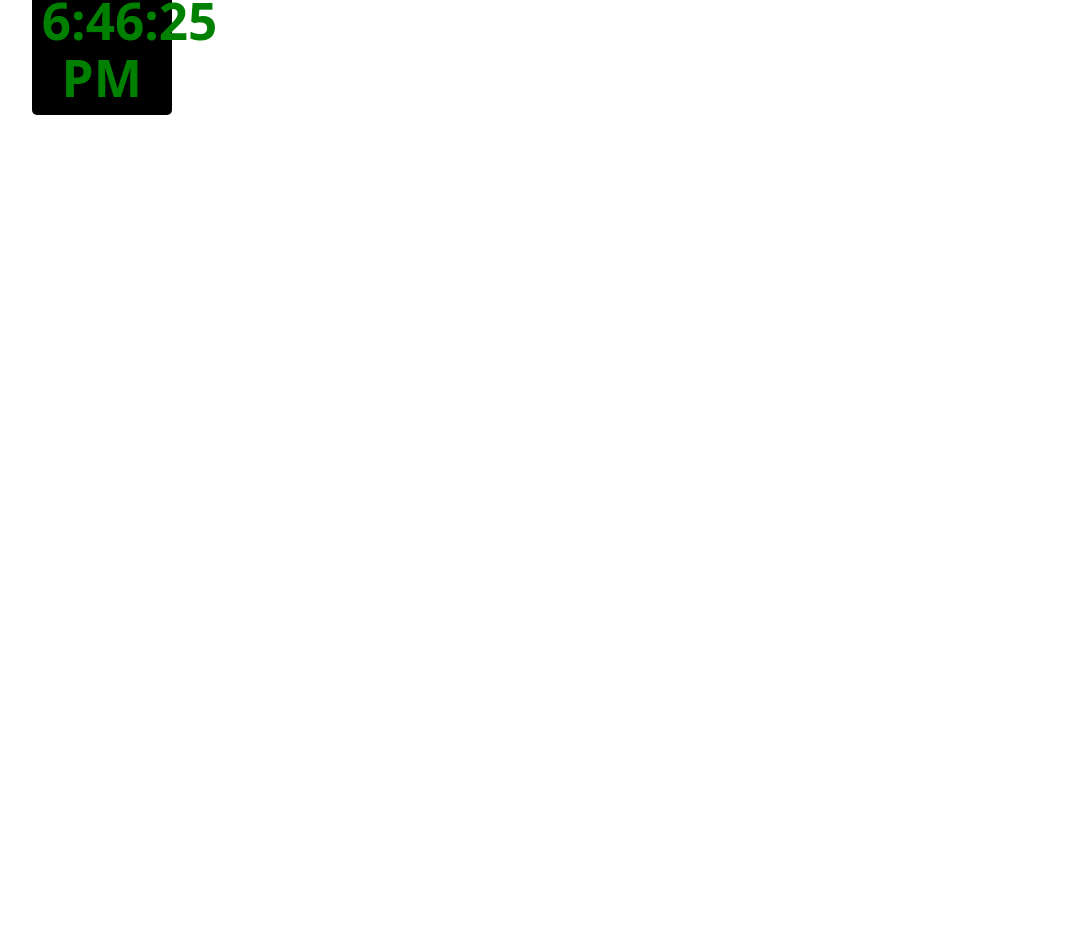
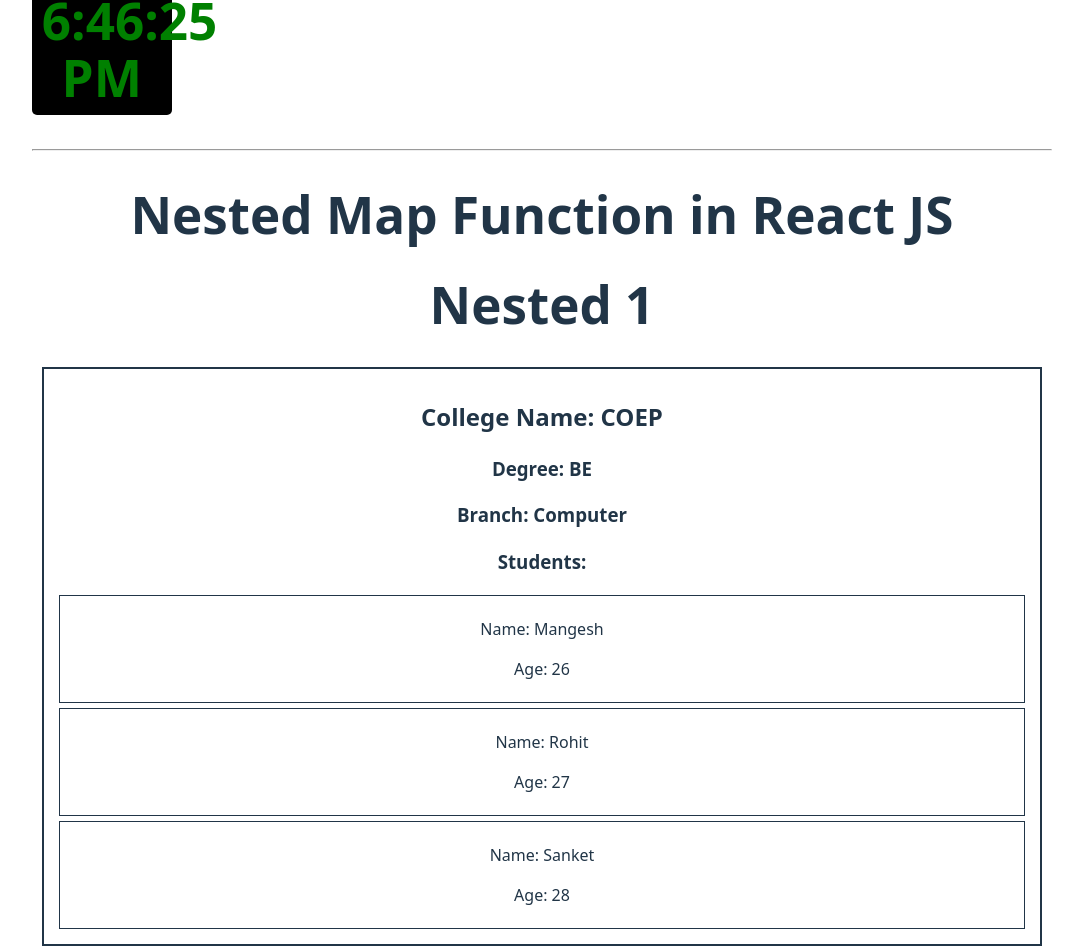
Before and after one commit to mangesh687/react-revise, a React (Vite) app: page / in a window 1280 px wide. Shown: the part 10505-11451 px from the top of the page, without its empty margins (98-1181 px from the left). Before the commit the page ends 10686 px from the top, so only its background shows below. Built offline with nearby package versions, Linux system fonts and the light colour scheme.

Commit message:
nested map

```diff
--- a/src/App.jsx
+++ b/src/App.jsx
@@ -22,6 +22,7 @@ import HandleRadioButton from "./HandleRadioButton";
 import LoopInMap from "./LoopInMap";
 import ReuseComponent from "./ReuseComponent";
 import ClockTime from "./ClockTime";
+import NestedMap from "./NestedMap";
 
 function App() {
   const [counter, setCounter] = useState(0);
@@ -45,6 +46,42 @@ function App() {
     { name: "Sanket", age: 28, city: "Banglore" },
     { name: "Amol", age: 29, city: "Chennai" },
   ];
+
+const obj4 = [
+  {
+    college: "COEP",
+    degree: "BE",
+    branch: "Computer",
+    students: [
+      { student: "Mangesh", age: 26 },
+      { student: "Rohit", age: 27 },
+      { student: "Sanket", age: 28 }
+    ]
+  },
+  {
+    college: "SPCE",
+    degree: "BE",
+    branch: "IT",
+    students: [
+      { student: "Amol", age: 29 },
+      { student: "Ajinkya", age: 30 },
+      { student: "Rahul", age: 25 }
+    ]
+  },
+  {
+    college: "DJSCE",
+    degree: "BE",
+    branch: "Mechanical",
+    students: [
+      { student: "Sachin", age: 24 },
+      { student: "Sujit", age: 23 },
+      { student: "Swapnil", age: 22 }
+    ]
+  }
+];
+
+
+
   const [color, setColor] = useState("green");
   return (
     <>
@@ -136,6 +173,10 @@ function App() {
         <option value="orange">Orange</option>
       </select>
       <ClockTime color={color} />
+      <hr />
+      <h1>Nested Map Function in React JS</h1>
+      <NestedMap college={obj4} />
+
     </>
   );
 }
--- /dev/null
+++ b/src/NestedMap.jsx
@@ -0,0 +1,32 @@
+function NestedMap({ college }) {
+  return (
+    <div>
+      <h1>Nested 1</h1>
+
+      {college.map((college, index) => (
+        <div
+          key={index}
+          style={{ border: "2px solid", margin: "10px", padding: "10px" }}
+        >
+          <h2>College Name: {college.college}</h2>
+          <h3>Degree: {college.degree}</h3>
+          <h3>Branch: {college.branch}</h3>
+
+          <h3>Students:</h3>
+
+          {college.students.map((student, idx) => (
+            <div
+              key={idx}
+              style={{ border: "1px solid", margin: "5px", padding: "5px" }}
+            >
+              <p>Name: {student.student}</p>
+              <p>Age: {student.age}</p>
+            </div>
+          ))}
+        </div>
+      ))}
+    </div>
+  );
+}
+
+export default NestedMap;
```
